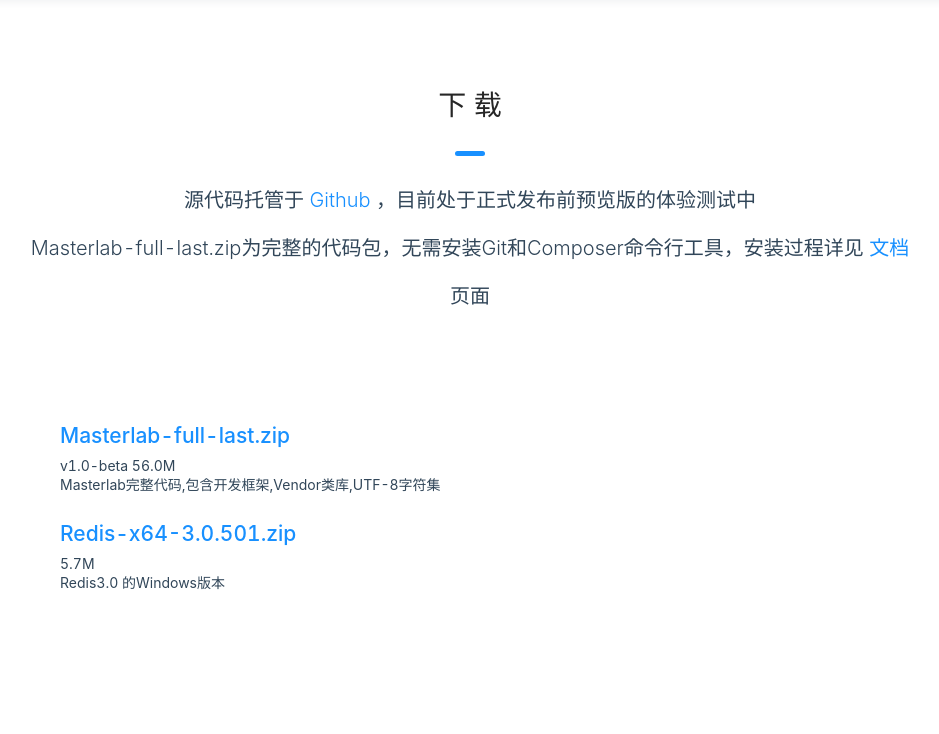
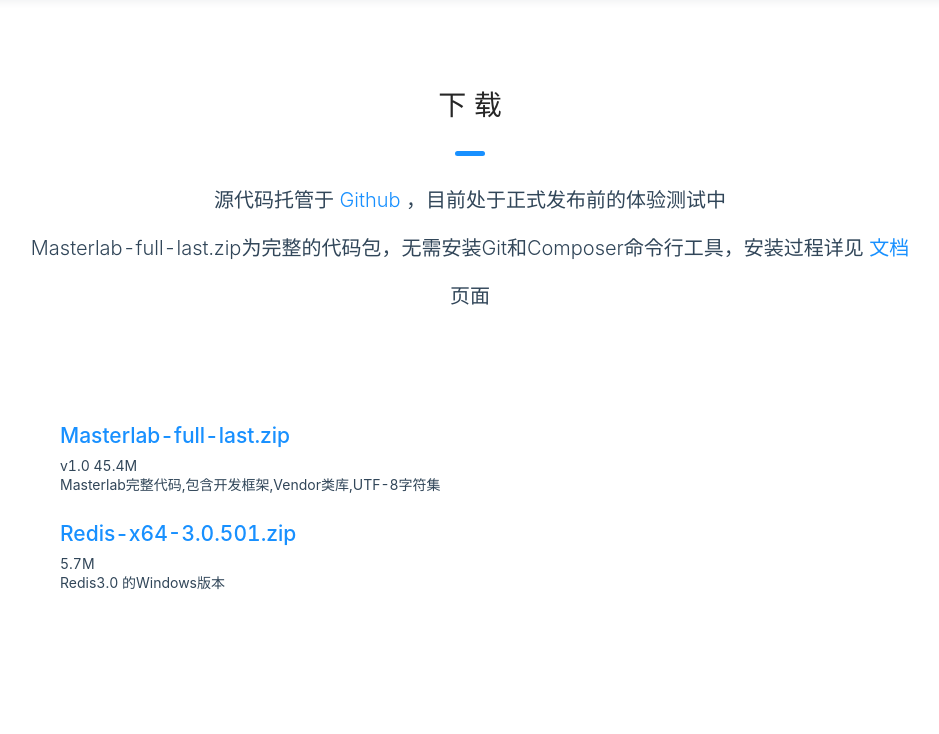
Before and after one commit to gopeak/masterlab_site, a PHP site: page /download.php in a window 1280 px wide. Shown: the part 64-798 px from the top of the page, without its empty margins (170-1109 px from the left). Run offline with PHP 8.4, Linux system fonts and the light colour scheme; some libraries are stand-ins or nearby versions.

Commit message:
修改下载备注

```diff
--- a/ant/download.php
+++ b/ant/download.php
@@ -222,7 +222,7 @@ if (isset($_GET['file'])) {
             <h2>下 载</h2>
             <span class="separator"></span>
             <div class="info-content">
-                <p class="main-info">源代码托管于<a href="https://github.com/gopeak/masterlab/"> Github </a>，目前处于正式发布前预览版的体验测试中</p>
+                <p class="main-info">源代码托管于<a href="https://github.com/gopeak/masterlab/"> Github </a>，目前处于正式发布前的体验测试中</p>
                 <p class="main-info">Masterlab-full-last.zip为完整的代码包，无需安装Git和Composer命令行工具，安装过程详见<a href="help.php?md=install"> 文档 </a>页面 </p>
             </div>
         </section>
@@ -233,7 +233,7 @@ if (isset($_GET['file'])) {
                     <li>
                         <img src="./about_files/intro-landscape.svg" class="face">
                         <div class="person">
-                            <h4><a href="?file=masterlab-full-last.zip">Masterlab-full-last.zip</a></h4> v1.0-beta 56.0M
+                            <h4><a href="?file=masterlab-full-last.zip">Masterlab-full-last.zip</a></h4> v1.0 45.4M
                             <p>Masterlab完整代码,包含开发框架,Vendor类库,UTF-8字符集</p>
                         </div>
                     </li>
```
Also changed, not shown: ant/docs/install-windows.md (+0 -2 lines).
